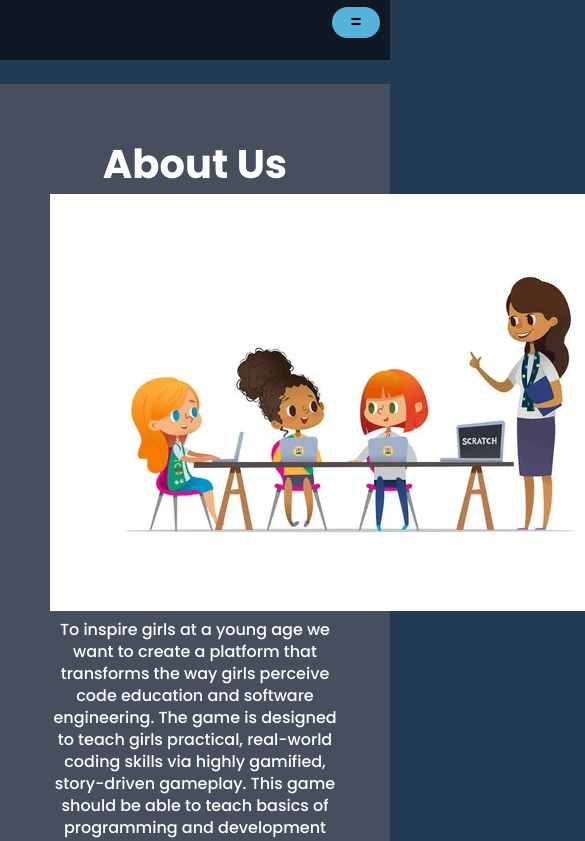
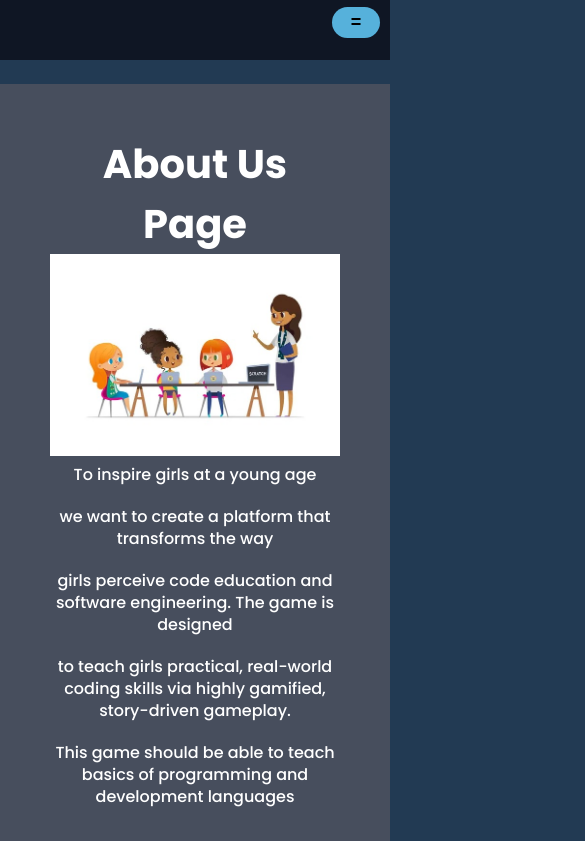
Before and after one commit to codingninja11/SCB-2022-Hackathon, a React (Create React App) app in the folder client/: page /about in a window 390 px wide. Shown: the top 841 px of the page, 585 px wide, since content can reach past the window. Built offline with nearby package versions, Linux system fonts and the light colour scheme.

Commit message:
about-responsive

```diff
--- a/client/src/components/About/About.css
+++ b/client/src/components/About/About.css
@@ -2,13 +2,16 @@
   padding: 50px;
   text-align: center;
   background-color: #474e5d;
-    color: rgb(255, 255, 255);
+  color: white;
   font-size: 20px ;
 }
-  .image{
-      text-align: center;
+.responsive {
+  width: 100%;
+  max-width: 600px;
+  height: auto;
 }
-  @media screen and (max-width: 650px) {
+
+@media screen and (max-width: 600px) {
   .body {
     width: 100%;
     display: block;
--- a/client/src/components/About/About.jsx
+++ b/client/src/components/About/About.jsx
@@ -5,20 +5,18 @@ import './About.css';
 function About() {
   return (
     <div>
-    <div className="about-section">
-    <h1>About Us</h1>
-    <img className='image' src={logo} alt="Logo" />
+    <div class="about-section">
+    <h1>About Us Page</h1>
+    <img src={logo} alt="Logo"  class="responsive"/>
     <br></br>
-    <p
-    style={{color:'white'}}>To inspire girls at a young age
-    we want to create a platform that transforms the way
-    girls perceive code education and software engineering. The game is designed
-    to teach girls practical, real-world coding skills via highly gamified, story-driven gameplay.
-    This game should be able to teach basics of programming and development languages </p>
+    <p>To inspire girls at a young age </p>
+    <p>we want to create a platform that transforms the way</p>
+    <p>girls perceive code education and software engineering. The game is designed</p>
+    <p>to teach girls practical, real-world coding skills via highly gamified, story-driven gameplay.</p>
+    <p>This game should be able to teach basics of programming and development languages</p>
     <br>
     </br>
   </div>
-
   </div>
   )
 }
--- a/client/src/components/Footer/Footer.css
+++ b/client/src/components/Footer/Footer.css
@@ -3,3 +3,9 @@
     padding: 20px;
     background-color: steelblue;
 }
+@media screen and (max-width: 600px) {
+  .body {
+    width: 100%;
+    display: block;
+  }
+}
```
Lines whose indentation alone changed are shown as unchanged.
